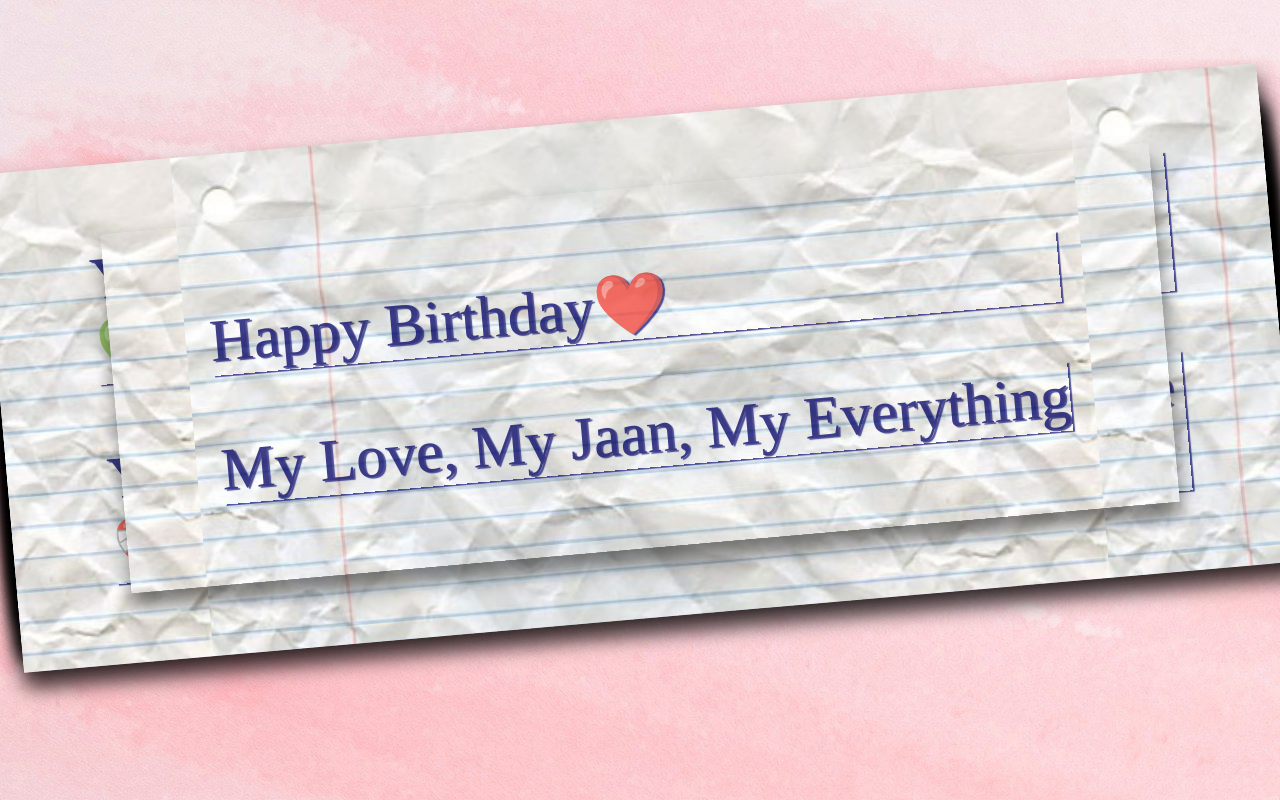
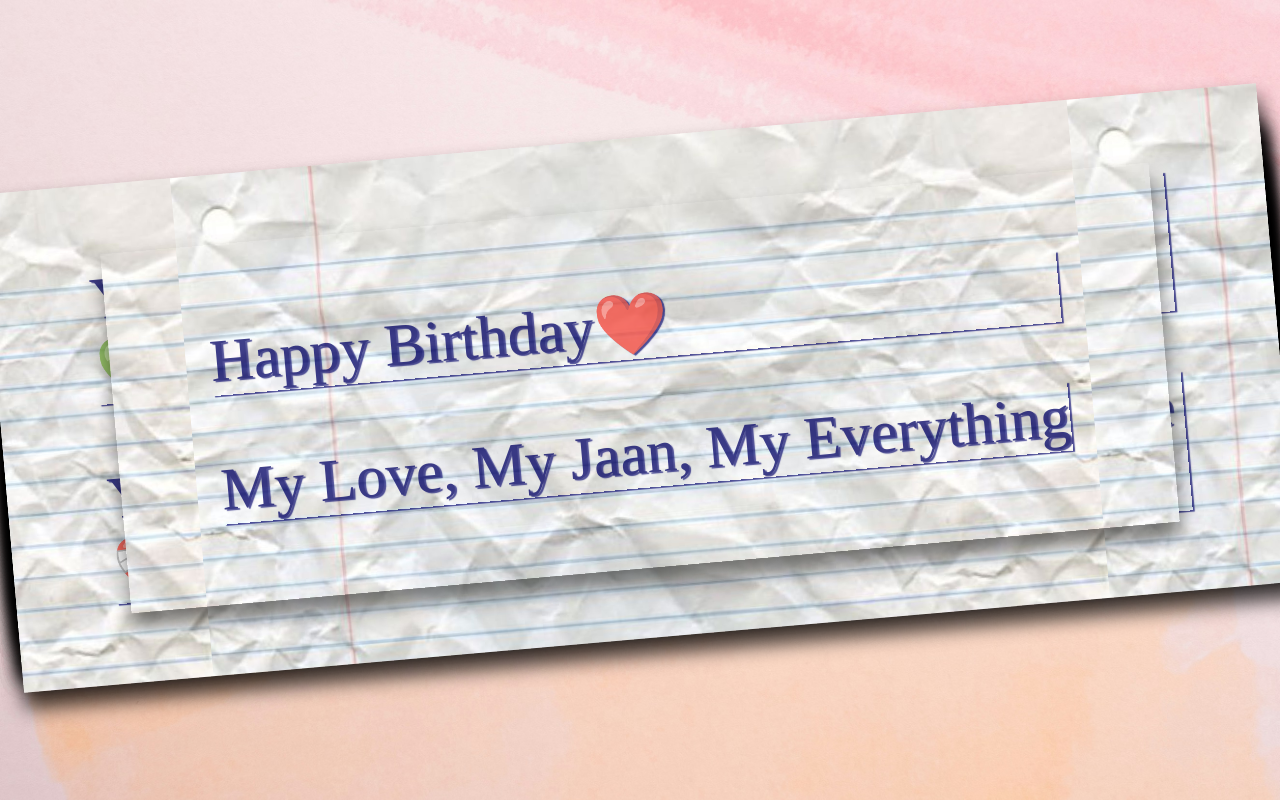
Before and after one commit to Theonewhoremains/Mine, a plain HTML site: page index.html in a window 1280 px wide. Drawn offline with Linux system fonts and the light colour scheme; a web font is replaced by a local one.

Commit message:
Update index.html

```diff
--- a/index.html
+++ b/index.html
@@ -16,6 +16,9 @@ body {
   align-items: center;
   height: 90vh;
   background-image: url("images/bg.jpg");
+  background-size: cover;
+  background-position: center center;
+  padding: 20px 100px;
   background-color: #c9c9ff;
 }
 
```
